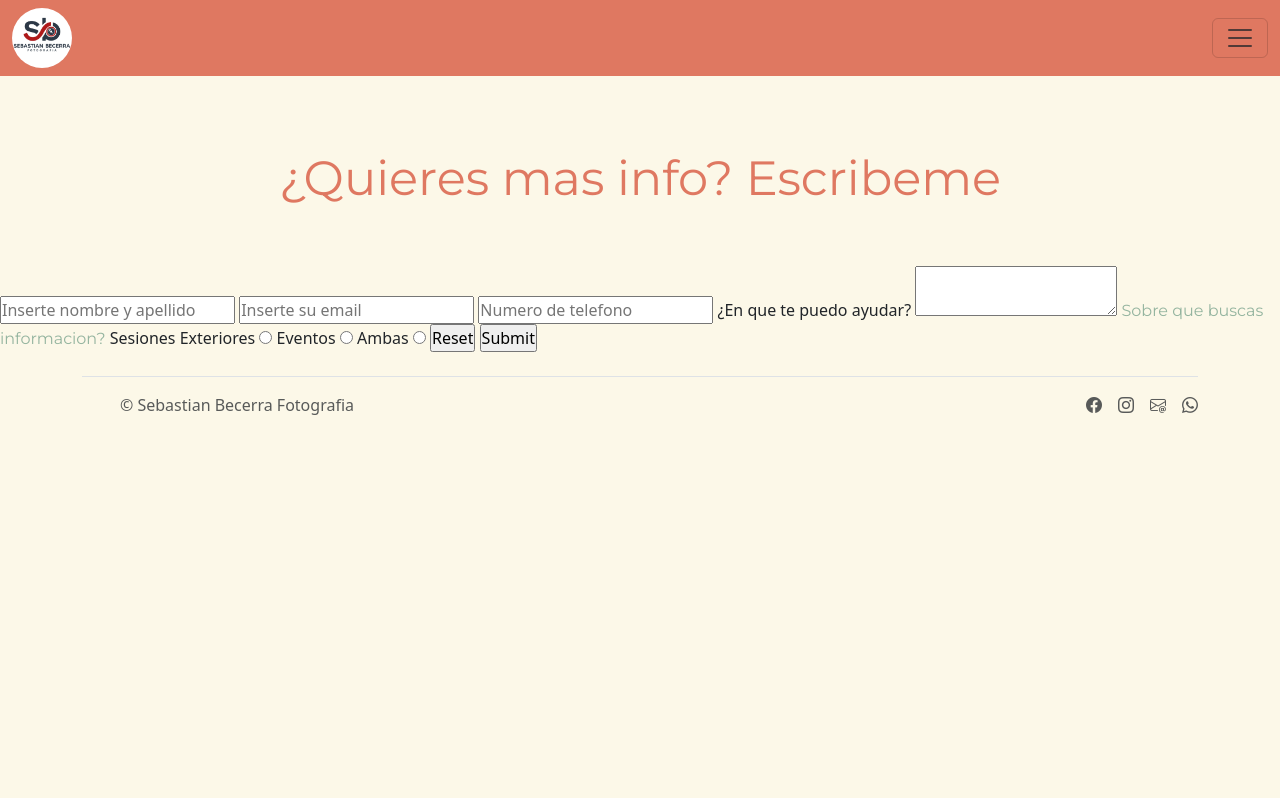
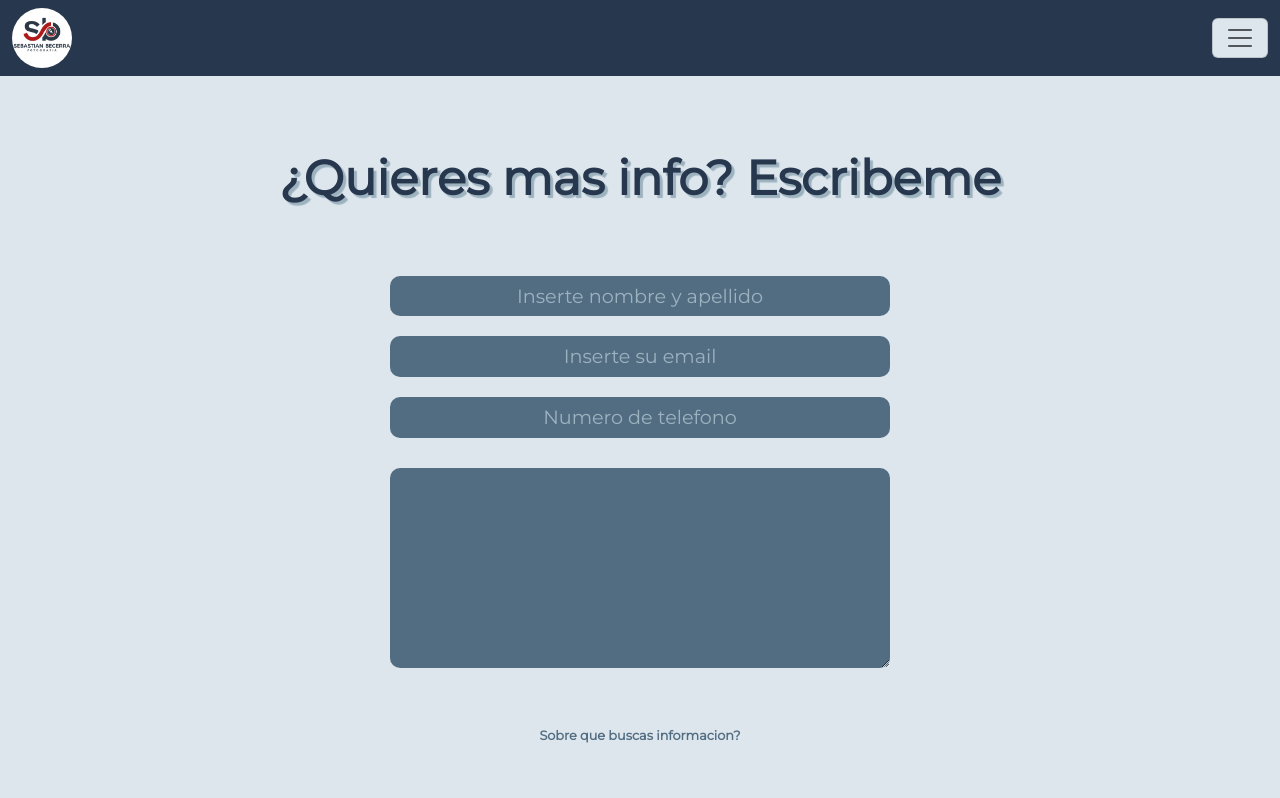
Before and after one commit to sebiastian/PreEntrega2Becerra, a plain HTML site: page pages/contacto.html in a window 1280 px wide. Shown: the top 798 px of the page. Drawn offline with nearby package versions, Linux system fonts and the light colour scheme.

Commit message:
Terminando arreglos en todas las paginas

```diff
--- a/css/style.css
+++ b/css/style.css
@@ -8,41 +8,67 @@
     src: url(../assets/Montserrat-Regular.ttf);
 }
 
+:root {
+    --primario-oscuro: #27374D;
+    --secundario-oscuro: #526D82;
+    --primario-claro: #DDE6ED;
+    --secundario-claro: #9DB2BF;
+}
+
 * {
     margin: 0;
     padding: 0;
 }
+
 .header {
-    background-color: #94B49F;
+    background-color: var(--secundario-claro);
 }
 
 h1 {
     text-align: center;
     font-size: 3rem;
     font-family: monserratnormal;
-    color: #DF7861;
+    color: var(--primario-oscuro);
     padding: 50px 0px;
+    text-shadow: 3px 3px 1px var(--secundario-claro);
+    font-weight: bolder;
 }
 
 h2 {
     text-align: center;
     font-size: 2rem;
     font-family: monserratnormal;
-    color: #94B49F;
+    color: var(--secundario-oscuro);
     padding: 50px 0px;
+    font-weight: bold;
 }
 
 h3 {
-    font-size: 1rem;
+    font-size: 0.8rem;
     font-family: monserratnormal;
-    color: #94B49F;
+    color: var(--secundario-oscuro);
     display: inline;
     padding: 40px 0;
+    text-align: center;
+    font-weight: bold;
+}
+
+h5 {
+    color: var(--primario-claro);
+}
+
+.nav-link {
+    color: var(--primario-claro) !important;
+}
+
+i {
+    color: var(--primario-claro);
 }
 
 
+
 body {
-    background-color: #FCF8E8;
+    background-color: var(--primario-claro);
 }
 
 .fotosindex {
@@ -74,27 +100,40 @@ main {
     display: flex;
     flex-direction: row;
 }
+
+.navbar-toggler {
+    color: var(--secundario-claro) !important;
+    background-color: var(--primario-claro);
+}
+
 #copyright {
     padding-top: 15px;
+    color: var(--primario-claro) !important;
 }
-#footer{
-    background-color: #DF7861 !important;
+
+#footer {
+    background-color: var(--primario-oscuro) !important;
     padding: 10px;
     width: 100% !important;
     margin-bottom: 0 !important;
 }
-.navbar, .offcanvas {
-    background-color: #DF7861 !important;
+
+.navbar,
+.offcanvas {
+    background-color: var(--primario-oscuro) !important;
 }
+
 .sectionservicios {
     display: flex;
     align-content: center;
     justify-content: center;
     align-items: center;
 }
-.sectionservicios:nth-child(3n){
+
+.sectionservicios:nth-child(3n) {
     flex-direction: row-reverse;
 }
+
 .imagenservicios {
     min-width: 70px;
     border-radius: 15px;
@@ -102,30 +141,41 @@ main {
     width: 40%;
 
 }
+
 .section-img {
     width: 30%;
     border-radius: 15px;
     padding: 0 5px;
 }
+
 p {
     width: 50%;
 }
+
 #pngavatar {
     width: 300px;
     height: 300px;
 }
+
+.sobremi {
+    margin-left: 30px;
+    text-align: center;
+}
+
 .mapas {
-    width: 240px;
-    height: 240px;
+    width: 200px;
+    height: 200px;
+    max-width: 200px;
     border-radius: 20px;
-    border: 5px solid #94B49F;
+    border: 5px solid var(--primario-oscuro);
 
 }
+
 .divmapas {
     width: 30%;
 }
 
-/* .divmapas {
+.divmapas {
     display: inline-block;
     width: 29%;
     text-align: center;
@@ -138,26 +188,23 @@ p {
     text-align: center;
 }
 
-.formclass {
-    text-align: center;
-    width: 420px;
-    margin: 0 auto;
-}
-
 .inputcontacto,
 label {
     display: block;
-    width: 400px;
-    margin: 20px 0;
+    width: auto;
+    margin: 10px 0;
     font-size: 1.2rem;
     font-family: monserratnormal;
-    color: #DF7861;
+    color: var(--secundario-oscuro);
+}
+.labelcheckbox {
+    text-align: center;
 }
 
 .inputcontacto {
     border: 0;
-    background-color: #94B49F;
-    color: #FCF8E8;
+    background-color: var(--secundario-oscuro);
+    color: var(--primario-claro);
     padding: 6px;
     border-radius: 10px;
     outline: none;
@@ -165,9 +212,13 @@ label {
 
 #textareaform {
     display: block;
-    width: 400px;
+    width: 100%;
     height: 200px;
-    margin: 20px 0;
+    margin: 10px 0;
+}
+.inputcontacto, .textarea_label {
+    width: 75%;
+    max-width: 500px;
 }
 
 .inputsubmit {
@@ -175,40 +226,60 @@ label {
     width: 100px;
     margin: 20px 20px;
     border: 0;
-    background-color: #DF7861;
+    background-color: var(--secundario-oscuro);
     color: #ffffff;
     padding: 6px;
     border-radius: 10px;
-} */
-@media screen and (max-width: 680px) {
+}
+::placeholder{
+    color: var(--secundario-claro);
+    text-align: center;
+}
+
+@media screen and (max-width: 700px) {
     .main_div {
         flex-direction: column;
         align-items: center;
     }
-    .img-index , .imagenservicios {
+
+    .img-index,
+    .imagenservicios {
         width: 70%;
     }
+
     h1 {
         font-size: 2rem;
     }
+
     #copyright {
         font-size: 0.7rem;
         margin: 0;
         padding-top: 15px;
     }
-    .sectionservicios, .sectionservicios:nth-child(3n), .sectionsobremi, .sectionmapa {
+
+    .sectionservicios,
+    .sectionservicios:nth-child(3n),
+    .sectionsobremi,
+    .sectionmapa {
         flex-direction: column;
         align-items: center;
     }
+
     .fotosbook {
         flex-direction: column;
         align-items: center;
     }
+
     .section-img {
         width: 60%;
         padding: 10px 0;
     }
+
     .divmapas {
         width: 80%;
     }
+
+    .sobremi {
+        margin: 30px 0 0 0;
+    }
 }
--- a/pages/contacto.html
+++ b/pages/contacto.html
@@ -50,13 +50,14 @@
     </nav>
     <main>
         <h1>¿Quieres mas info? Escribeme</h1>
-        <div class="formclass">
-            <form>
+        <div>
+            <form class="formclass d-flex flex-column align-items-center align-text-center">
                 <input class="inputcontacto"  placeholder="Inserte nombre y apellido" type="text">
                 <input class="inputcontacto"  placeholder="Inserte su email" type="email">
                 <input class="inputcontacto"  placeholder="Numero de telefono" type="tel">
-                <label for="textareaform">¿En que te puedo ayudar?
-                    <textarea id="textareaform" class="inputcontacto"></textarea>
+                <label class="textarea_label align-text-center" for="textareaform">
+                    <textarea placeholder="En que te puedo ayudar?" id="textareaform" class="inputcontacto">
+                    </textarea>
                 </label>
                 <h3>
                     Sobre que buscas informacion?
@@ -64,25 +65,24 @@
                 <label for="ses_ext" class="labelcheckbox">Sesiones Exteriores
                     <input name="tipodesesion" id="ses_ext" value="exteriores" type="radio">
                 </label>
-                <label for="eventos">Eventos
+                <label for="eventos" class="labelcheckbox">Eventos
                     <input name="tipodesesion" id="eventos" value="eventos" type="radio">
                 </label>
-                <label for="ambas">Ambas
+                <label for="ambas" class="labelcheckbox">Ambas
                     <input name="tipodesesion" id="ambas" value="extyevento" type="radio">
                 </label>
                 <input class="inputsubmit" type="reset"> <input class="inputsubmit" type="submit">
             </form>
         </div>
     </main>
-    <div class="container">
-        <footer class="d-flex flex-wrap justify-content-between align-items-center py-3 my-4 border-top">
+        <footer id="footer" class="d-flex flex-wrap justify-content-between align-items-center py-3 my-4 border-top">
             <div class="col-md-4 d-flex align-items-center">
                 <a href="/" class="mb-3 me-2 mb-md-0 text-body-secondary text-decoration-none lh-1">
                     <svg class="bi" width="30" height="24">
                         <use xlink:href="#bootstrap" />
                     </svg>
                 </a>
-                <span class="mb-3 mb-md-0 text-body-secondary">&copy; Sebastian Becerra Fotografia</span>
+                <span id="copyright" class="mb-3 mb-md-0 text-body-secondary">&copy; Sebastian Becerra Fotografia</span>
             </div>
 
             <ul class="nav col-md-4 justify-content-end list-unstyled d-flex">
@@ -97,7 +97,6 @@
                 </a></li>
             </ul>
         </footer>
-    </div>
     <script src="https://cdn.jsdelivr.net/npm/bootstrap@5.3.0-alpha3/dist/js/bootstrap.bundle.min.js"
         integrity="sha384-ENjdO4Dr2bkBIFxQpeoTz1HIcje39Wm4jDKdf19U8gI4ddQ3GYNS7NTKfAdVQSZe"
         crossorigin="anonymous"></script>
```
Also changed, not shown: index.html (+1 -1 lines), pages/books.html (+1 -1 lines), pages/servicios.html (+1 -1 lines), pages/sobremi.html (+4 -4 lines).
